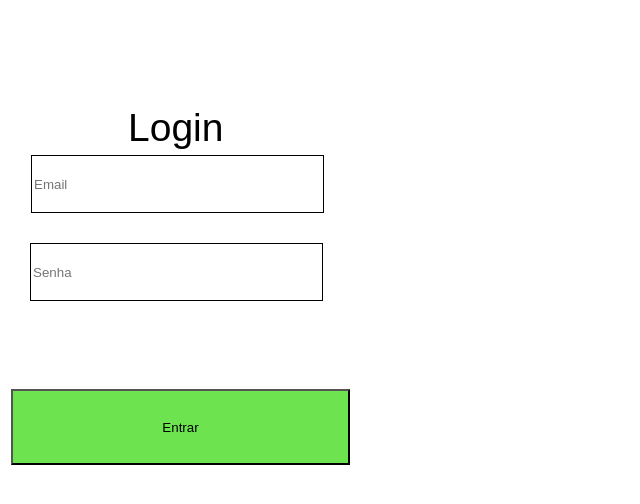
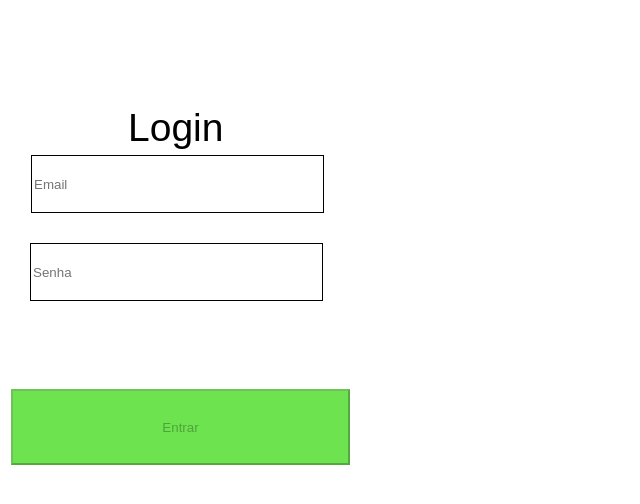
Before and after one commit to tryber/sd-05-recipes-app-4, a React (Create React App) app: page / in a window 1280 px wide. Shown: the top 504 px of the page, without its empty margins (0-640 px from the left). Built offline with nearby package versions, Linux system fonts and the light colour scheme.

Commit message:
Login page with localStorage

```diff
--- a/src/pages/Login/index.js
+++ b/src/pages/Login/index.js
@@ -1,16 +1,38 @@
-import React from 'react';
+import React, { useState, useContext } from 'react';
 import './index.css';
+import AppContext from '../../context/AppContext';
+import { Redirect } from 'react-router-dom';
 
-const Login = () => (
+const Login = () => {
+  const [email, setEmail] = useState('');
+  const [senha, setSenha] = useState('');
+  const [clickOk, setClickOk] = useState(false);
+
+  // const {setUser} = useContext(AppContext);
+
+  const emailregex = /^\w+([.-]?\w+)@\w+([.-]?\w+)(.\w{2,3})+$/;
+
+  const clickSubmit = () => {
+    // setUser(email)
+    localStorage.setItem("user", {"email": email});
+    localStorage.setItem("mealsToken", 1);
+    localStorage.setItem("cocktailsToken", 1);
+    setClickOk(true);
+  }
+
+return(
+
   <div>
+    {clickOk && <Redirect to="/comidas" />}
     <h1 className="login">Login</h1>
     <form>
       <input
         data-testid="email-input"
         className="email"
-        type="type"
+        type="email"
         name="email"
         placeholder="Email"
+        onChange={ (e)=> setEmail(e.target.value) }
       />
       <input
         data-testid="password-input"
@@ -18,11 +40,14 @@ const Login = () => (
         type="password"
         name="password"
         placeholder="Senha"
+        onChange={ (e)=> setSenha(e.target.value) }
       />
       <button
+        type="button"
         data-testid="login-submit-btn"
         className="login-btn"
-        onClick={() => console.log('Supimpa baby')}
+        disabled={!(email.match(emailregex) && senha.length >= 6)}
+        onClick={() => clickSubmit()}
         value="Entrar"
       >
         Entrar
@@ -30,5 +55,6 @@ const Login = () => (
     </form>
   </div>
 );
+}
 
 export default Login;
```
